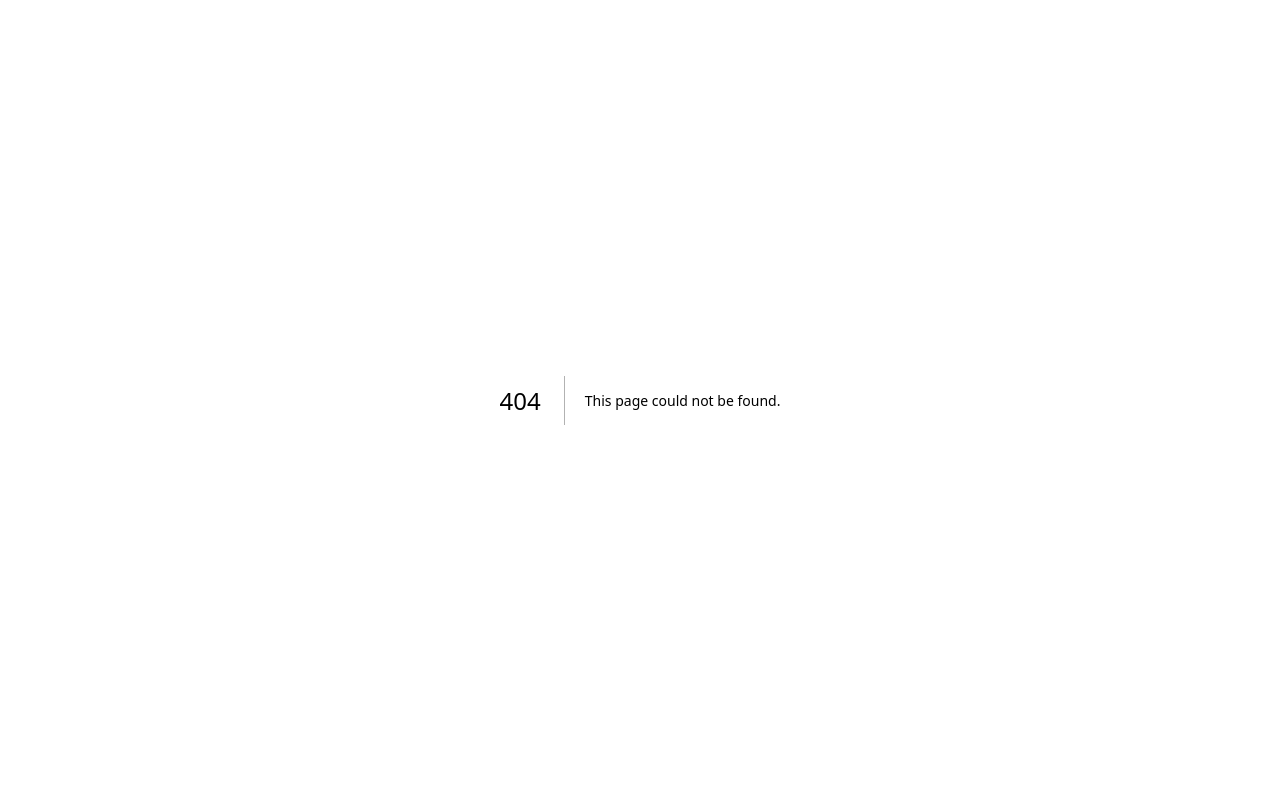
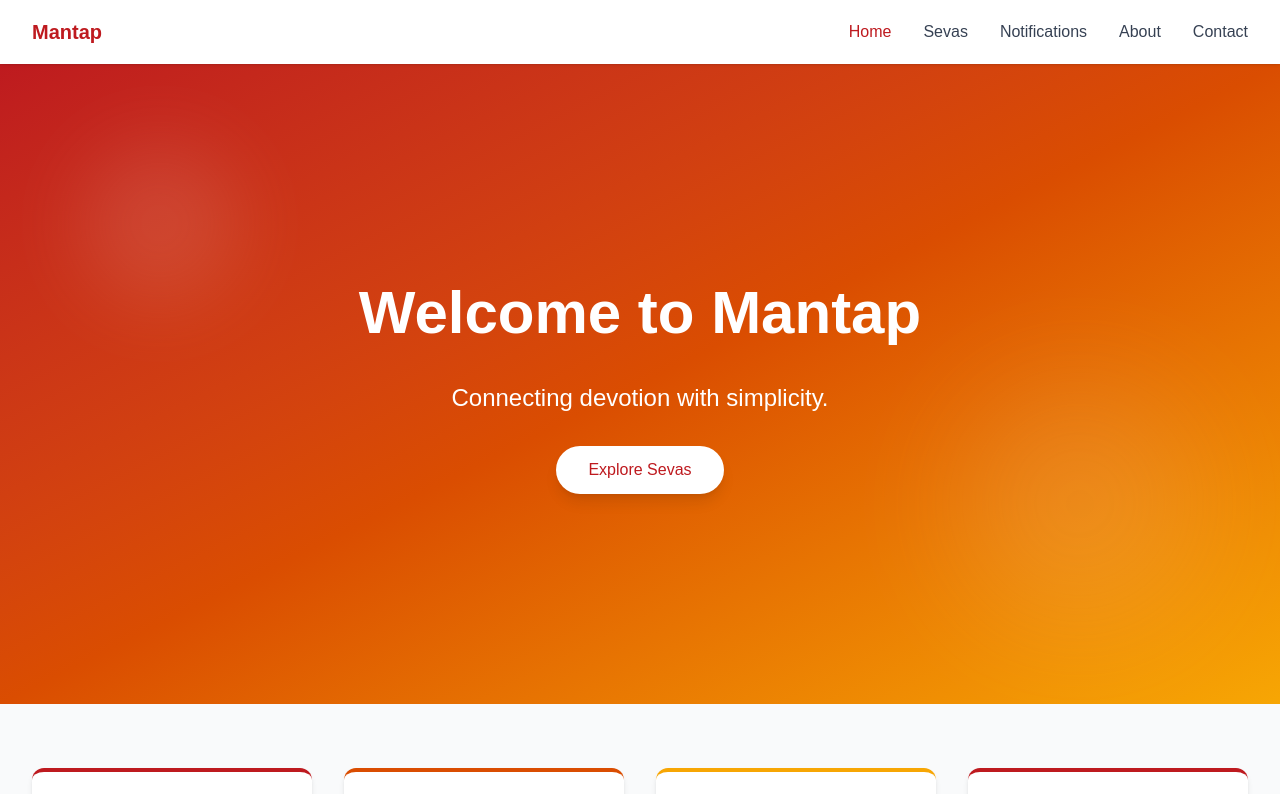
Before and after one commit to Demigod1410/Mantap-Project, a Next.js app: page /home in a window 1280 px wide. Before the commit this address had no page. Shown: the top 794 px of the page. Built offline with nearby package versions, Linux system fonts and the light colour scheme.

Commit message:
Add Home component to render HomePage

```diff
--- /dev/null
+++ b/src/app/home/page.jsx
@@ -0,0 +1,7 @@
+import HomePage from '../../components/HomePage';
+
+export default function Home() {
+  return (
+    <HomePage />
+  );
+}
```
